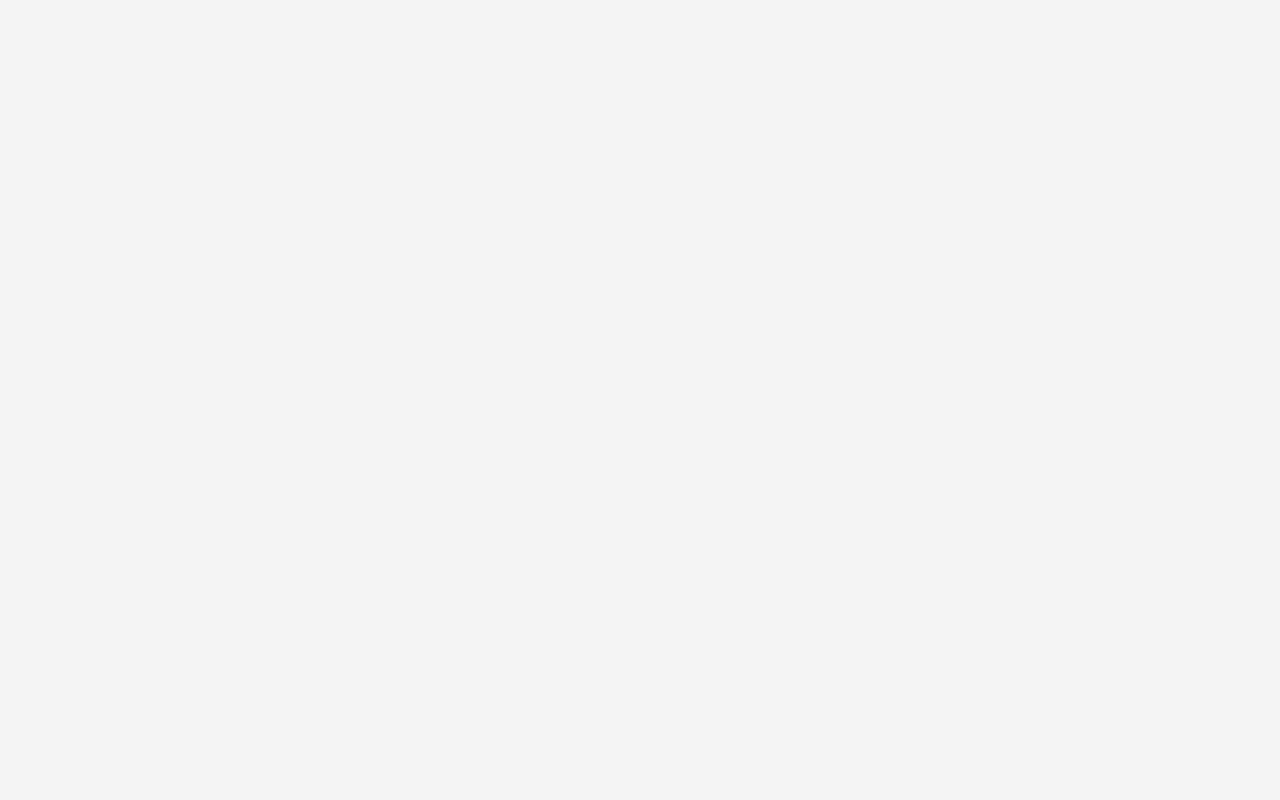
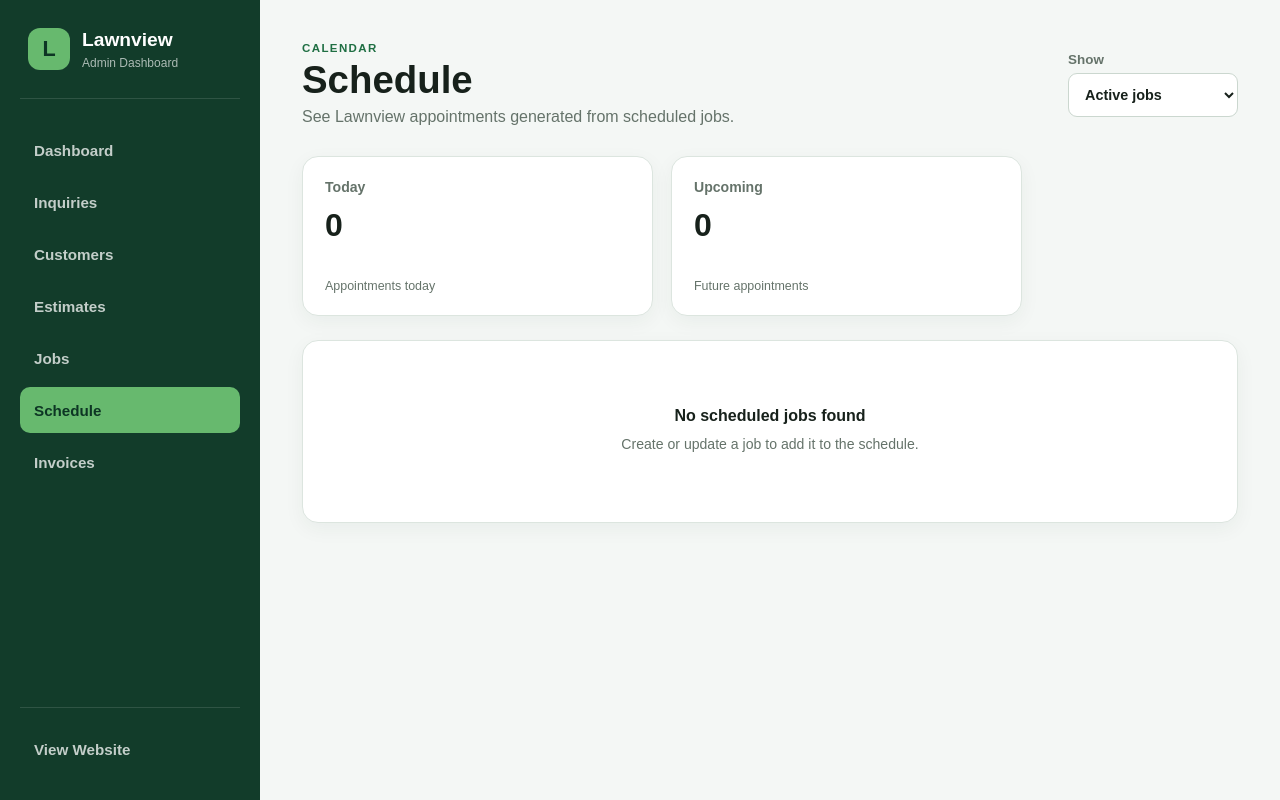
Before and after one commit to johnnyg558755-pixel/lawnview-landscaping, a React (Vite) app: page /admin/schedule in a window 1280 px wide. Before the commit this address had no page. Built offline with nearby package versions, Linux system fonts and the light colour scheme.

Commit message:
Add dynamic job schedule

```diff
--- a/src/App.jsx
+++ b/src/App.jsx
@@ -20,6 +20,7 @@ import AdminInquiriesPage from "./admin/pages/AdminInquiriesPage";
 import AdminCustomersPage from "./admin/pages/AdminCustomersPage";
 import AdminEstimatesPage from "./admin/pages/AdminEstimatesPage";
 import AdminJobsPage from "./admin/pages/AdminJobsPage";
+import AdminSchedulePage from "./admin/pages/AdminSchedulePage";
 
 function HomePage() {
   return (
@@ -117,6 +118,7 @@ function App() {
         <Route path="customers" element={<AdminCustomersPage />} />
         <Route path="estimates" element={<AdminEstimatesPage />} />
         <Route path="jobs" element={<AdminJobsPage />} />
+        <Route path="schedule" element={<AdminSchedulePage />} />
       </Route>
     </Routes>
   );
--- a/src/admin/AdminLayout.css
+++ b/src/admin/AdminLayout.css
@@ -929,3 +929,117 @@
     min-width: 1050px;
   }
 }
+
+.admin-schedule-filter {
+  align-items: flex-start;
+  flex-direction: column;
+  gap: 6px;
+}
+
+.admin-schedule-metrics {
+  grid-template-columns: repeat(2, minmax(0, 1fr));
+  max-width: 720px;
+}
+
+.admin-schedule-list {
+  display: grid;
+  gap: 24px;
+}
+
+.admin-schedule-day {
+  overflow: hidden;
+  border: 1px solid var(--admin-border);
+  border-radius: 16px;
+  background: white;
+  box-shadow: 0 6px 20px rgba(24, 54, 37, 0.05);
+}
+
+.admin-schedule-day-heading {
+  display: flex;
+  align-items: center;
+  justify-content: space-between;
+  gap: 20px;
+  padding: 20px 24px;
+  border-bottom: 1px solid var(--admin-border);
+  background: #f9fbfa;
+}
+
+.admin-schedule-day-heading h3 {
+  margin: 4px 0 0;
+  color: var(--admin-text);
+  font-size: 1.15rem;
+}
+
+.admin-schedule-day-heading > span {
+  color: var(--admin-muted);
+  font-size: 0.8rem;
+  font-weight: 700;
+}
+
+.admin-schedule-items {
+  display: grid;
+}
+
+.admin-schedule-item {
+  display: grid;
+  grid-template-columns: 140px minmax(0, 1fr) auto;
+  align-items: center;
+  gap: 24px;
+  padding: 20px 24px;
+  border-bottom: 1px solid var(--admin-border);
+}
+
+.admin-schedule-item:last-child {
+  border-bottom: 0;
+}
+
+.admin-schedule-time strong,
+.admin-schedule-time span,
+.admin-schedule-details strong,
+.admin-schedule-details span,
+.admin-schedule-details small {
+  display: block;
+}
+
+.admin-schedule-time strong {
+  color: var(--admin-text);
+  font-size: 1rem;
+}
+
+.admin-schedule-time span {
+  margin-top: 5px;
+  color: var(--admin-muted);
+  font-size: 0.74rem;
+}
+
+.admin-schedule-details strong {
+  color: var(--admin-text);
+  font-size: 0.92rem;
+}
+
+.admin-schedule-details span {
+  margin-top: 5px;
+  color: var(--admin-muted);
+  font-size: 0.82rem;
+}
+
+.admin-schedule-details small {
+  margin-top: 5px;
+  color: var(--admin-muted);
+  font-size: 0.74rem;
+}
+
+@media (max-width: 700px) {
+  .admin-schedule-metrics {
+    grid-template-columns: 1fr;
+  }
+
+  .admin-schedule-item {
+    grid-template-columns: 1fr;
+    gap: 14px;
+  }
+
+  .admin-schedule-item .admin-status {
+    justify-self: start;
+  }
+}
--- /dev/null
+++ b/src/admin/pages/AdminSchedulePage.jsx
@@ -0,0 +1,222 @@
+import { useMemo, useState } from "react";
+import { Helmet } from "react-helmet-async";
+
+const JOBS_STORAGE_KEY = "lawnview-admin-jobs";
+
+function loadJobs() {
+  try {
+    return JSON.parse(localStorage.getItem(JOBS_STORAGE_KEY)) || [];
+  } catch {
+    return [];
+  }
+}
+
+function getDateValue(job) {
+  if (job.dateValue) return job.dateValue;
+
+  const date = new Date(job.date);
+
+  if (Number.isNaN(date.getTime())) return "";
+
+  const year = date.getFullYear();
+  const month = String(date.getMonth() + 1).padStart(2, "0");
+  const day = String(date.getDate()).padStart(2, "0");
+
+  return `${year}-${month}-${day}`;
+}
+
+function formatHeading(dateValue) {
+  const today = new Date();
+  const date = new Date(`${dateValue}T12:00:00`);
+
+  const todayValue = [
+    today.getFullYear(),
+    String(today.getMonth() + 1).padStart(2, "0"),
+    String(today.getDate()).padStart(2, "0"),
+  ].join("-");
+
+  const tomorrow = new Date(today);
+  tomorrow.setDate(tomorrow.getDate() + 1);
+
+  const tomorrowValue = [
+    tomorrow.getFullYear(),
+    String(tomorrow.getMonth() + 1).padStart(2, "0"),
+    String(tomorrow.getDate()).padStart(2, "0"),
+  ].join("-");
+
+  if (dateValue === todayValue) return "Today";
+  if (dateValue === tomorrowValue) return "Tomorrow";
+
+  return new Intl.DateTimeFormat("en-US", {
+    weekday: "long",
+    month: "long",
+    day: "numeric",
+  }).format(date);
+}
+
+function AdminSchedulePage() {
+  const [jobs] = useState(loadJobs);
+  const [statusFilter, setStatusFilter] = useState("Active");
+
+  const todayValue = useMemo(() => {
+    const today = new Date();
+
+    return [
+      today.getFullYear(),
+      String(today.getMonth() + 1).padStart(2, "0"),
+      String(today.getDate()).padStart(2, "0"),
+    ].join("-");
+  }, []);
+
+  const scheduledJobs = useMemo(() => {
+    return jobs
+      .filter((job) => {
+        const hasDate = Boolean(getDateValue(job));
+
+        if (!hasDate) return false;
+
+        if (statusFilter === "All") return true;
+
+        if (statusFilter === "Active") {
+          return ["Scheduled", "In Progress"].includes(job.status);
+        }
+
+        return job.status === statusFilter;
+      })
+      .sort((firstJob, secondJob) => {
+        const firstDate = `${getDateValue(firstJob)} ${
+          firstJob.timeValue || firstJob.time
+        }`;
+
+        const secondDate = `${getDateValue(secondJob)} ${
+          secondJob.timeValue || secondJob.time
+        }`;
+
+        return firstDate.localeCompare(secondDate);
+      });
+  }, [jobs, statusFilter]);
+
+  const groupedJobs = useMemo(() => {
+    return scheduledJobs.reduce((groups, job) => {
+      const dateValue = getDateValue(job);
+
+      if (!groups[dateValue]) {
+        groups[dateValue] = [];
+      }
+
+      groups[dateValue].push(job);
+      return groups;
+    }, {});
+  }, [scheduledJobs]);
+
+  const todayJobs = jobs.filter(
+    (job) =>
+      getDateValue(job) === todayValue &&
+      ["Scheduled", "In Progress"].includes(job.status),
+  ).length;
+
+  const upcomingJobs = jobs.filter(
+    (job) =>
+      getDateValue(job) > todayValue &&
+      ["Scheduled", "In Progress"].includes(job.status),
+  ).length;
+
+  return (
+    <>
+      <Helmet>
+        <title>Schedule | Lawnview Admin</title>
+      </Helmet>
+
+      <header className="admin-page-header">
+        <div>
+          <p className="admin-eyebrow">Calendar</p>
+          <h2>Schedule</h2>
+          <p>See Lawnview appointments generated from scheduled jobs.</p>
+        </div>
+
+        <label className="admin-filter admin-schedule-filter">
+          <span>Show</span>
+
+          <select
+            value={statusFilter}
+            onChange={(event) => setStatusFilter(event.target.value)}
+          >
+            <option value="Active">Active jobs</option>
+            <option value="All">All jobs</option>
+            <option value="Scheduled">Scheduled</option>
+            <option value="In Progress">In progress</option>
+            <option value="Completed">Completed</option>
+            <option value="Cancelled">Cancelled</option>
+          </select>
+        </label>
+      </header>
+
+      <section className="admin-metrics admin-schedule-metrics">
+        <article className="admin-metric-card">
+          <p>Today</p>
+          <strong>{todayJobs}</strong>
+          <span>Appointments today</span>
+        </article>
+
+        <article className="admin-metric-card">
+          <p>Upcoming</p>
+          <strong>{upcomingJobs}</strong>
+          <span>Future appointments</span>
+        </article>
+      </section>
+
+      <section className="admin-schedule-list">
+        {Object.entries(groupedJobs).map(([dateValue, dateJobs]) => (
+          <article className="admin-schedule-day" key={dateValue}>
+            <div className="admin-schedule-day-heading">
+              <div>
+                <p className="admin-eyebrow">{dateValue}</p>
+                <h3>{formatHeading(dateValue)}</h3>
+              </div>
+
+              <span>
+                {dateJobs.length} {dateJobs.length === 1 ? "job" : "jobs"}
+              </span>
+            </div>
+
+            <div className="admin-schedule-items">
+              {dateJobs.map((job) => (
+                <div className="admin-schedule-item" key={job.id}>
+                  <div className="admin-schedule-time">
+                    <strong>{job.time}</strong>
+                    <span>{job.id}</span>
+                  </div>
+
+                  <div className="admin-schedule-details">
+                    <strong>{job.customer}</strong>
+                    <span>{job.service}</span>
+                    <small>{job.address}</small>
+                  </div>
+
+                  <span
+                    className={`admin-status admin-status-${job.status
+                      .toLowerCase()
+                      .replaceAll(" ", "-")}`}
+                  >
+                    {job.status}
+                  </span>
+                </div>
+              ))}
+            </div>
+          </article>
+        ))}
+
+        {Object.keys(groupedJobs).length === 0 && (
+          <article className="admin-panel">
+            <div className="admin-empty-state">
+              <h4>No scheduled jobs found</h4>
+              <p>Create or update a job to add it to the schedule.</p>
+            </div>
+          </article>
+        )}
+      </section>
+    </>
+  );
+}
+
+export default AdminSchedulePage;
```
